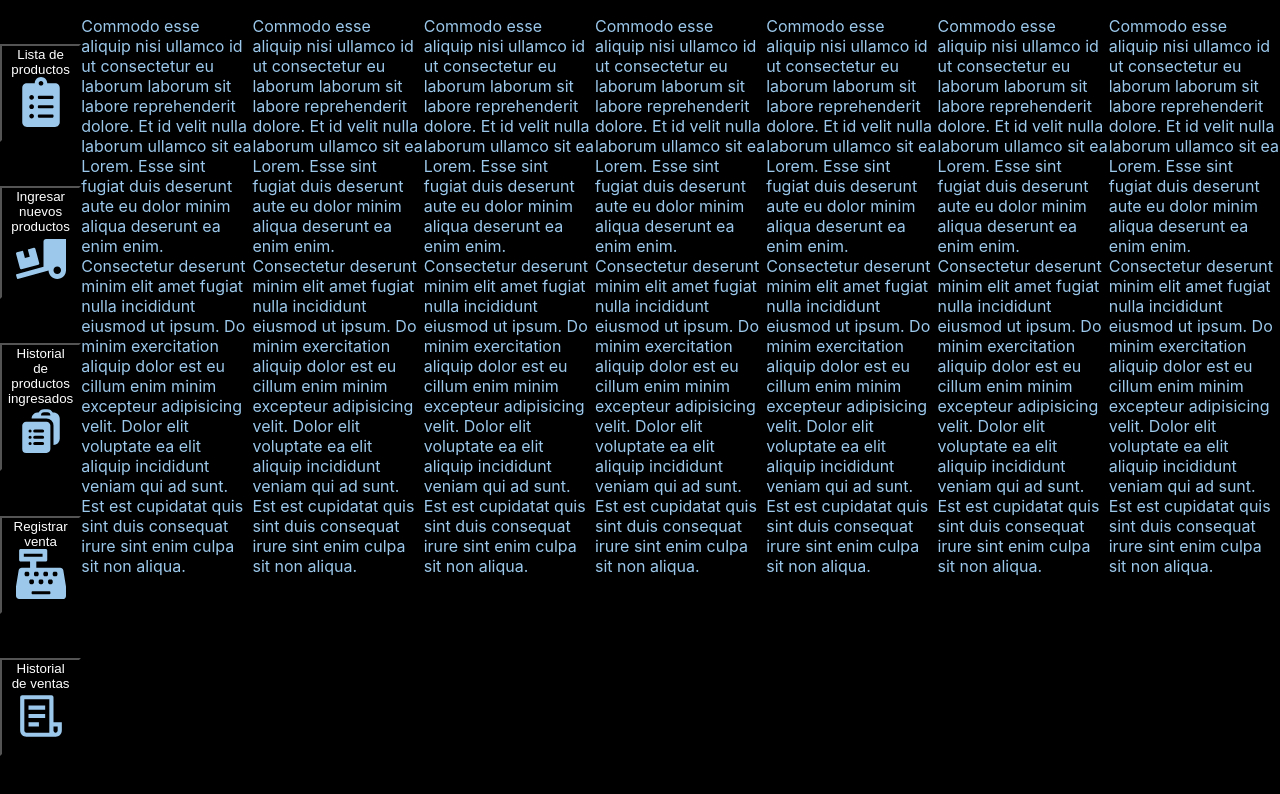
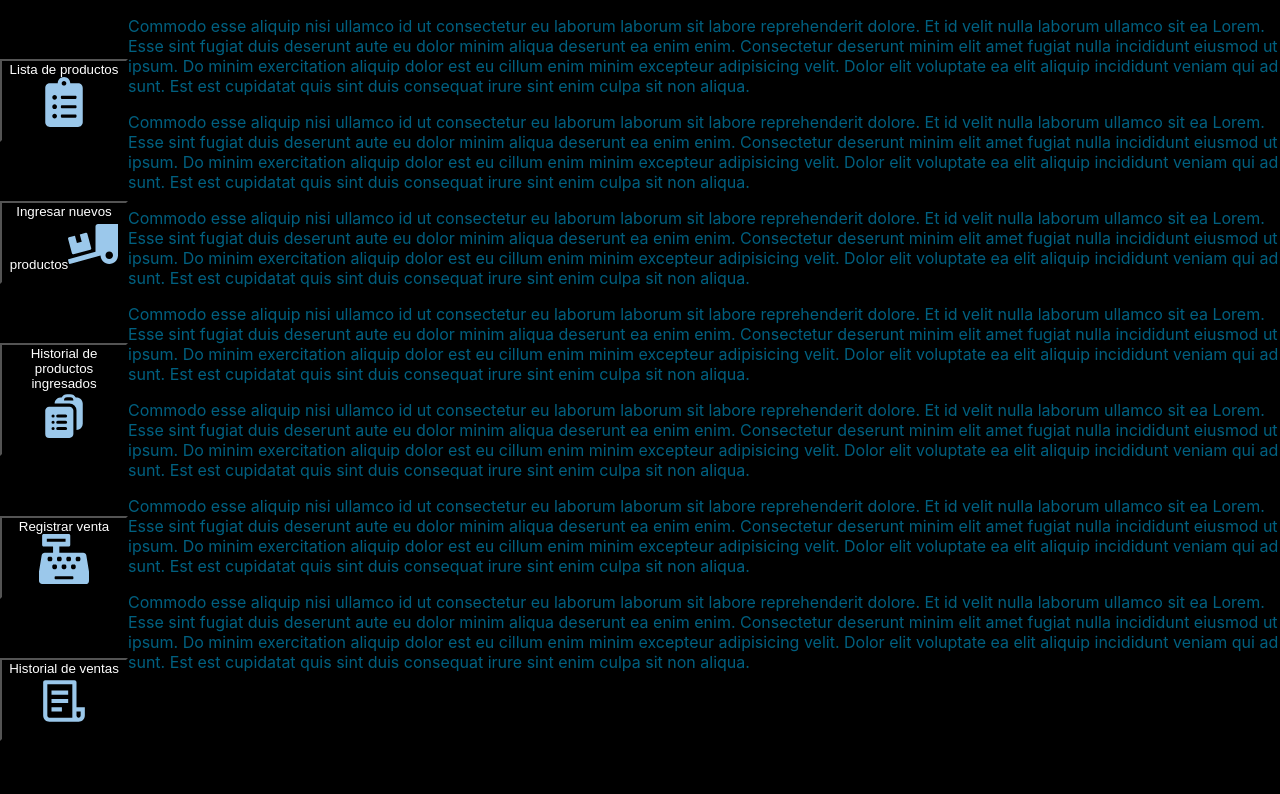
Before and after one commit to rodrigo-quevedo/Gest, a React (Create React App) app in the folder frontend/: page / in a window 1280 px wide. Both pictures are taken after a click on the button "Historial de productos ingresados". Shown: the top 794 px of the page. Built offline with nearby package versions, Linux system fonts and the light colour scheme; no server answers.

Commit message:
frontend- style: layout general-Navbar y Pantalla. Overflow resuelto.

```diff
--- a/frontend/src/App.module.css
+++ b/frontend/src/App.module.css
@@ -1,31 +1,50 @@
 .appContainer {
     display: flex;
     flex-direction: row;
-    height: 100vh;
+    max-height: 100vh;
 
-    overflow: hidden scroll;
-    scrollbar-color: #9bc8eb transparent;
-    scrollbar-width: thin;
+    /* esto lo pongo porque sale un scrollbar, a pesar de que todos los containers tienen el mismo height.
+    Ej: <body> tiene height: 606px, <div #root> tambien, <nav> y Pantalla tambien, los <div> adentro de Pantalla tambien.
+    Es decir, no hay razon para que salga el scrollbar.
+    Tampoco hay paddings o margins que provoquen un overflow. */
+    overflow: hidden;
 }
 
-/* :nth-child(2) es el componente Pantalla. Uso nth-child(2) porque el elemento puede variar (es el resultado de una funcion). Y no uso clases, porque tendría que poner la clase dentro del componente en sí, y por lo tanto tendría que armar un CSS para cada componente Pantalla en específico (que de hecho lo tengo que hacer, pero POR AHORA prefiero hacer esto aca).*/
-.appContainer:nth-child(2){
-    height: 100vh;
-    width: 90%;
+/* :nth-child(1) es el componente Pantalla. Uso nth-child(1) porque el elemento puede variar (es el resultado de una funcion). Y no uso clases, porque tendría que poner la clase dentro del componente en sí, y por lo tanto tendría que armar un CSS para cada componente Pantalla en específico (que de hecho lo tengo que hacer, pero POR AHORA prefiero hacer esto aca).*/
+.appContainer:nth-child(1){
+    max-height: 100vh !important;
 
+    color: rgb(0, 96, 128);
+}
+
+/* Este es el div adentro del <div> container de Pantalla. */
+.appContainer:nth-child(1) > div {
+    display: inline-block;
+    max-height: 100vh;
+    overflow: hidden auto;
+
+    scrollbar-color: red transparent;
+    scrollbar-width: thin;
 
 }
 
-
-@media (width < 800px){
+@media (width < 600px){
     .appContainer{
         flex-direction: column;
+        overflow: auto;
     }
 
     .appContainer:nth-child(1){
+        min-width: 100vw;
         color: red;
-        height: 80vh;
-        overflow: hidden scroll;
+        min-height: 80vh;
+        max-height: 80vh !important;
+        overflow: hidden;
 
     }
+
+    .appContainer:nth-child(1)> div {
+        min-height: 80vh;
+    }
+
 }
--- a/frontend/src/components/Cargar_Compra/CargarCompra.js
+++ b/frontend/src/components/Cargar_Compra/CargarCompra.js
@@ -7,12 +7,13 @@
 export default function CargarCompra ({setMenu}) {
 
     return (
-        <>
-            <button className="cancelButton" onClick={()=>setMenu(MENUS[0])}>&lt;--Cancelar</button>
-            <h1>Ingresar productos:</h1>
-            <FormularioCompra/>
-
-        </>
+        <div>
+            <section>
+                <button className="cancelButton" onClick={()=>setMenu(MENUS[0])}>&lt;--Cancelar</button>
+                <h1>Ingresar productos:</h1>
+                <FormularioCompra/>
+            </section>
+        </div>
     )
 
 
--- a/frontend/src/components/Cargar_Venta/CargarVenta.js
+++ b/frontend/src/components/Cargar_Venta/CargarVenta.js
@@ -5,10 +5,13 @@
 export default function CargarVenta ({setMenu}) {
 
     return (
-        <>
-            <h1>Ingresar una venta</h1>
-            <button onClick={()=>setMenu(MENUS[0])}>CANCELAR</button>
-        </>
+        <div>
+            <section>
+                <h1>Ingresar una venta</h1>
+                <button onClick={()=>setMenu(MENUS[0])}>CANCELAR</button>
+            </section>
+
+        </div>
     )
 
 
--- a/frontend/src/components/Home/Home.js
+++ b/frontend/src/components/Home/Home.js
@@ -2,8 +2,10 @@
 
 export default function Home (){
     return (
-        <>
+        <div>
+            <section>
 
-        </>
+            </section>
+        </div>
     )
 }
--- a/frontend/src/components/Lista_Compras/ListaCompras.js
+++ b/frontend/src/components/Lista_Compras/ListaCompras.js
@@ -2,7 +2,8 @@
 
 export default function ListaCompras () {
     return (
-        <>
+        <div>
+            <section className={styles.container}>
                 <p>Commodo esse aliquip nisi ullamco id ut consectetur eu laborum laborum sit labore reprehenderit dolore. Et id velit nulla laborum ullamco sit ea Lorem. Esse sint fugiat duis deserunt aute eu dolor minim aliqua deserunt ea enim enim. Consectetur deserunt minim elit amet fugiat nulla incididunt eiusmod ut ipsum. Do minim exercitation aliquip dolor est eu cillum enim minim excepteur adipisicing velit. Dolor elit voluptate ea elit aliquip incididunt veniam qui ad sunt. Est est cupidatat quis sint duis consequat irure sint enim culpa sit non aliqua.</p>
                 <p>Commodo esse aliquip nisi ullamco id ut consectetur eu laborum laborum sit labore reprehenderit dolore. Et id velit nulla laborum ullamco sit ea Lorem. Esse sint fugiat duis deserunt aute eu dolor minim aliqua deserunt ea enim enim. Consectetur deserunt minim elit amet fugiat nulla incididunt eiusmod ut ipsum. Do minim exercitation aliquip dolor est eu cillum enim minim excepteur adipisicing velit. Dolor elit voluptate ea elit aliquip incididunt veniam qui ad sunt. Est est cupidatat quis sint duis consequat irure sint enim culpa sit non aliqua.</p>
                 <p>Commodo esse aliquip nisi ullamco id ut consectetur eu laborum laborum sit labore reprehenderit dolore. Et id velit nulla laborum ullamco sit ea Lorem. Esse sint fugiat duis deserunt aute eu dolor minim aliqua deserunt ea enim enim. Consectetur deserunt minim elit amet fugiat nulla incididunt eiusmod ut ipsum. Do minim exercitation aliquip dolor est eu cillum enim minim excepteur adipisicing velit. Dolor elit voluptate ea elit aliquip incididunt veniam qui ad sunt. Est est cupidatat quis sint duis consequat irure sint enim culpa sit non aliqua.</p>
@@ -10,6 +11,7 @@
                 <p>Commodo esse aliquip nisi ullamco id ut consectetur eu laborum laborum sit labore reprehenderit dolore. Et id velit nulla laborum ullamco sit ea Lorem. Esse sint fugiat duis deserunt aute eu dolor minim aliqua deserunt ea enim enim. Consectetur deserunt minim elit amet fugiat nulla incididunt eiusmod ut ipsum. Do minim exercitation aliquip dolor est eu cillum enim minim excepteur adipisicing velit. Dolor elit voluptate ea elit aliquip incididunt veniam qui ad sunt. Est est cupidatat quis sint duis consequat irure sint enim culpa sit non aliqua.</p>
                 <p>Commodo esse aliquip nisi ullamco id ut consectetur eu laborum laborum sit labore reprehenderit dolore. Et id velit nulla laborum ullamco sit ea Lorem. Esse sint fugiat duis deserunt aute eu dolor minim aliqua deserunt ea enim enim. Consectetur deserunt minim elit amet fugiat nulla incididunt eiusmod ut ipsum. Do minim exercitation aliquip dolor est eu cillum enim minim excepteur adipisicing velit. Dolor elit voluptate ea elit aliquip incididunt veniam qui ad sunt. Est est cupidatat quis sint duis consequat irure sint enim culpa sit non aliqua.</p>
                 <p>Commodo esse aliquip nisi ullamco id ut consectetur eu laborum laborum sit labore reprehenderit dolore. Et id velit nulla laborum ullamco sit ea Lorem. Esse sint fugiat duis deserunt aute eu dolor minim aliqua deserunt ea enim enim. Consectetur deserunt minim elit amet fugiat nulla incididunt eiusmod ut ipsum. Do minim exercitation aliquip dolor est eu cillum enim minim excepteur adipisicing velit. Dolor elit voluptate ea elit aliquip incididunt veniam qui ad sunt. Est est cupidatat quis sint duis consequat irure sint enim culpa sit non aliqua.</p>
-        </>
+            </section>
+        </div>
     )
 }
--- a/frontend/src/components/Lista_Productos/ListaProductos.js
+++ b/frontend/src/components/Lista_Productos/ListaProductos.js
@@ -13,6 +13,7 @@
 
 
     return (
+        <div>
             <section>
                 <h1>Lista de productos</h1>
                 <button className={styles.menuButton}
@@ -20,5 +21,7 @@
                 <button className={styles.menuButton}
                 onClick={()=>setMenu(MENUS[2])}>Ingresar venta</button>
             </section>
+        </div>
+
     )
 }
--- a/frontend/src/components/Lista_Ventas/ListaVentas.js
+++ b/frontend/src/components/Lista_Ventas/ListaVentas.js
@@ -2,7 +2,10 @@
 
 export default function ListaVentas () {
     return (
-        <>
-        </>
+        <div>
+            <section>
+                <h1>Lista de ventas:</h1>
+            </section>
+        </div>
     )
 }
--- a/frontend/src/components/Navbar/Navbar.module.css
+++ b/frontend/src/components/Navbar/Navbar.module.css
@@ -2,7 +2,8 @@
     display: flex;
     height: 100vh;
     flex-direction: column;
-    width: 10%;
+    min-width: 10vw;
+    max-width: 10vw;
 
     justify-content: space-evenly;
 
@@ -22,12 +23,17 @@
     font-size: 50px;
 }
 
-@media (width < 800px) {
+@media (width < 600px) {
     .navContainer{
         flex-direction: row;
         width: 100vw;
+        min-width: 100vw;
         height: 20vh;
-        position: absolute;
+        position: fixed;
         bottom: 0;
     }
+
+    .navContainer > button {
+        max-width: 20vw;
+    }
 }
```
Also changed, not shown: frontend/src/components/Lista_Compras/ListaCompras.module.css (+15 -0 lines). Lines whose indentation alone changed are shown as unchanged.
